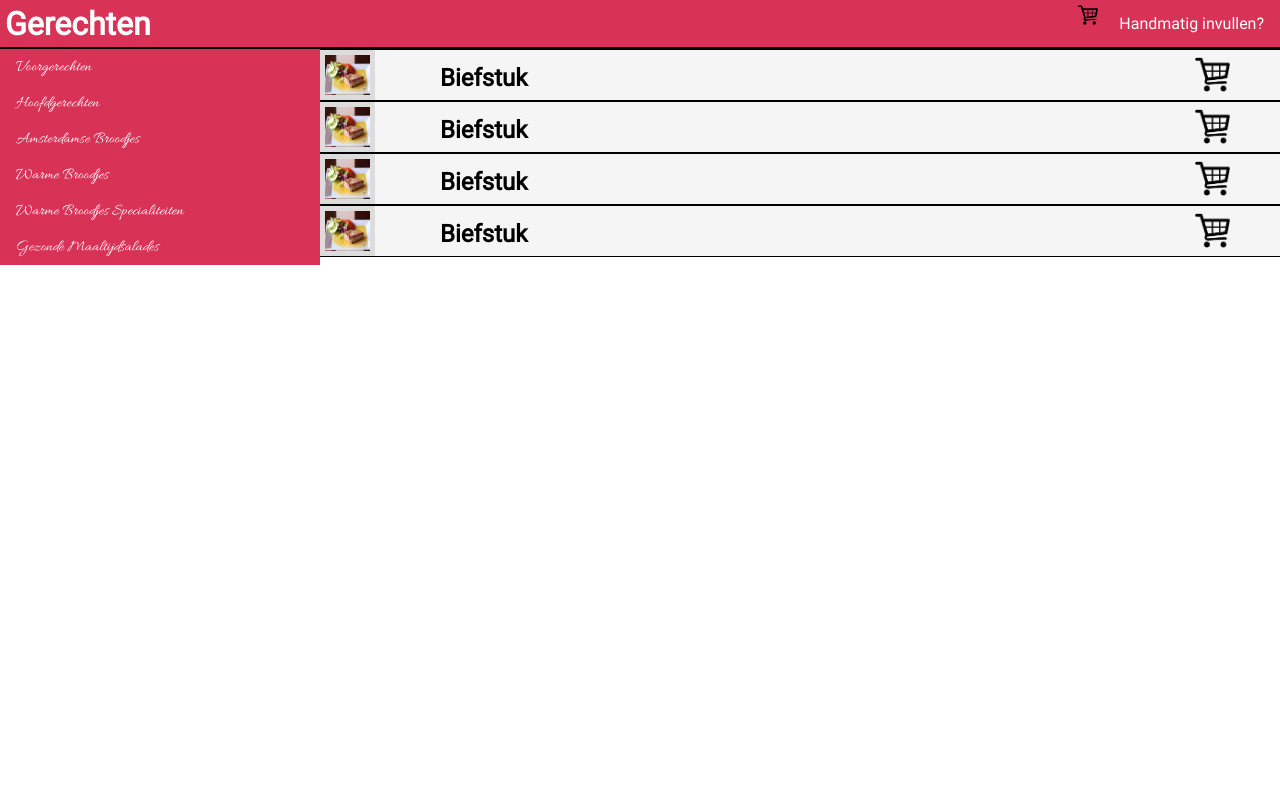
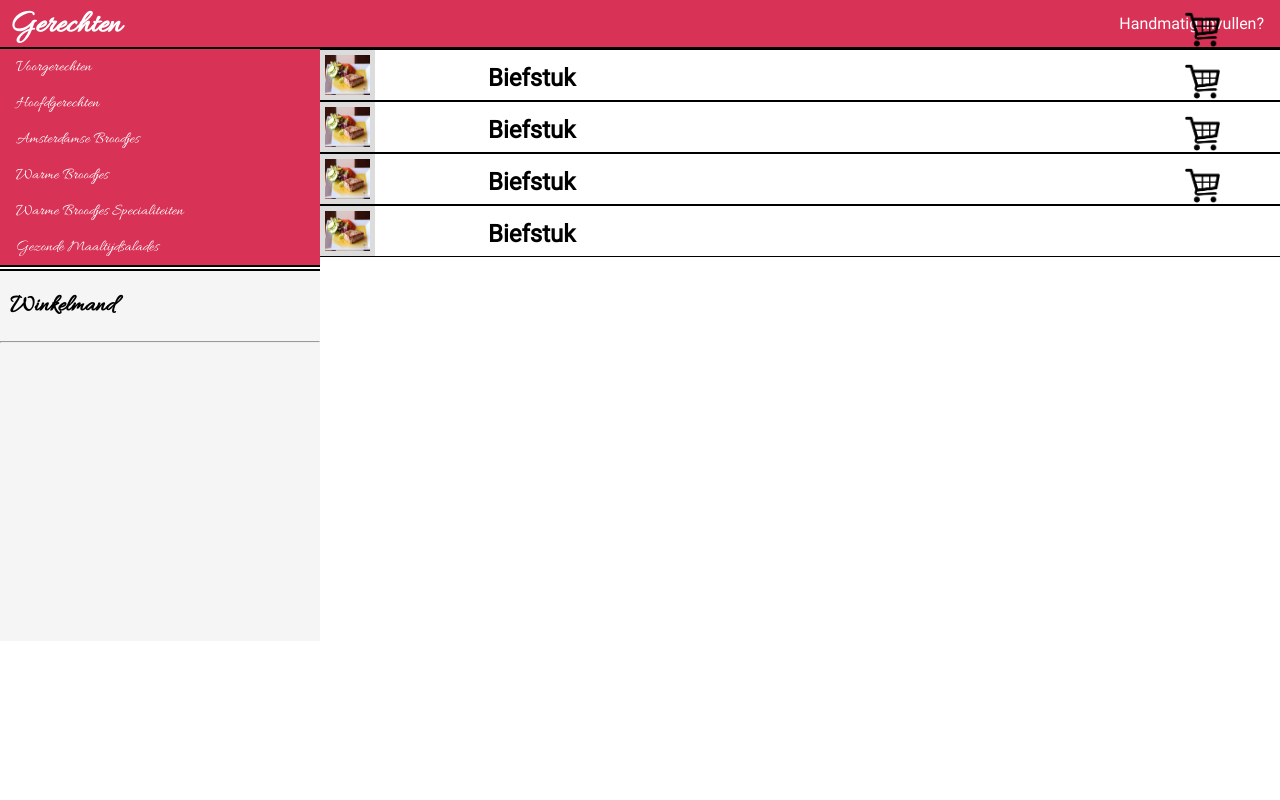
Before and after one commit to RowyDonker/Westpoort, a PHP site: page /?page=1 in a window 1280 px wide. Run offline with PHP 8.4, Linux system fonts and the light colour scheme.

Commit message:
commit message goes here

```diff
--- a/css/style.css
+++ b/css/style.css
@@ -22,14 +22,15 @@
 #Titel{
 position: absolute;
 color:white;
-float: left;
+font-family: Allura;
 margin-top: 5px;
-margin-left: 5px;
+margin-left: 10px;
 }
 #NAV{
     list-style-type: none;
     margin: 0;
     padding: 0;
+
     overflow: hidden;
     background-color: #d93257;
     border-bottom: solid black 2px;
@@ -61,9 +63,11 @@
     width:25%;
     font-size: 100%;
     cursor: pointer;
+    position: absolute;
     background-color: #d93257;
     float: left;
     font-family: Allura;
+    border-bottom: solid black 2px;
 }
 #NAV2 li{
 transition: 0.5s all;
@@ -89,7 +93,7 @@
 .FoodSelection{
 width: 75%;
 height: 50px;
-background-color: whitesmoke;
+background-color:white;
 float: right;
 border-bottom: 1px solid black;
 border-top: 1px solid black;
@@ -97,14 +101,14 @@
 }
 .FoodSelection:Hover{
 width: 75%;
-height: 150px;
+height: 170px;
 background-color:white;
 float: right;
 border-bottom: 2px solid black;
 transition: all 0.3s;
 }
 .CONTENT{
-margin-left: 5%;
+margin-left: 10%;
 margin-top: 3%;
 width: 75%;
 }
@@ -291,3 +314,37 @@
 cursor: pointer;
 transition: 1s;
 }
+#Winkelmand{
+    list-style-type: none;
+    margin: 0;
+    padding: 0;
+    width:25%;
+    font-size: 100%;
+    background-color: whitesmoke;
+    float: left;
+    margin-top: 220px;
+    height: 370px;
+    border-top: black 2px solid;
+    font-family: Allura;
+}
+#Winkelmand h2{
+margin-left: 10px;
+}
+
+@media (max-width: 70em){
+    .FoodSelection:Hover .Beschrijving{
+    font-size: 80%;
+    width: 50%;
+    }
+}
+@media (max-width: 50em){
+    .FoodSelection:Hover .CONTENT{
+left: 90px;
+}
+}
+@media (max-width: 75em){
+    .WinkelKar{
+    font-size: 80%;
+    margin-top:-85px;
+    }
+}
--- a/view/Handmatig.php
+++ b/view/Handmatig.php
@@ -1,5 +1,5 @@
 <body>
     <h2 id='UitlegHandmatigeInvulling'>Hier kunt uw handmatig de menulijst invullen en versturen.<br>
     Na invulling van menulijst,stuur naar.....</h2>
-    <img src="../Images/Etenmetnaam/appeltaart.jpg">
+    <img src="Images/Etenmetnaam/appeltaart.jpg">
 </body>
--- a/view/Nav.php
+++ b/view/Nav.php
@@ -1,7 +1,6 @@
  <ul id="NAV">
  <h1 id="Titel">Gerechten</h1>
    <li style="float:right"><a href="index.php?page=Handmatig">Handmatig invullen?</a></li>
-   <a href="index.php?page=Winkelmand"><img src="Images/shopping_cart_PNG37.png" id="WinkelKarNav"></a>
 </ul>
  <ul id="NAV2">
   <li><a href="index.php?page=Voorgerechten">Voorgerechten</a></li>
@@ -11,3 +10,7 @@
   <li><a href="index.php?page=WarmeBroodjesSpecial">Warme Broodjes Specialiteiten</a></li>
   <li><a href="index.php?page=GezondeMaaltijdsalades">Gezonde Maaltijdsalades</a></li>
 </ul>
+<div id="Winkelmand">
+<h2>Winkelmand</h2>
+<hr>
+</div>
--- a/view/Voorgerechten.php
+++ b/view/Voorgerechten.php
@@ -6,6 +6,7 @@
     <div class="CONTENT">
     <div class="GerechtTekst">
     <h2 class="GerechtNaam">Biefstuk</h2>
+    <h2 class="Prijs">$4.50</h2>
     <p class="Beschrijving">Beschrijving...bla bla blabla bla bla bla bla bla bla bla bla bla bla bla bla bla bla bla bla bla bla bla bla bla bla bla </p>
     </div>
      </div>
@@ -16,6 +17,7 @@
     <div class="CONTENT">
     <div class="GerechtTekst">
     <h2 class="GerechtNaam">Biefstuk</h2>
+    <h2 class="Prijs">$4.50</h2>
     <p class="Beschrijving">Beschrijving...bla bla blabla bla bla bla bla bla bla bla bla bla bla bla bla bla bla bla bla bla bla bla bla bla bla bla </p>
     </div>
      </div>
@@ -26,6 +28,7 @@
     <div class="CONTENT">
     <div class="GerechtTekst">
     <h2 class="GerechtNaam">Biefstuk</h2>
+    <h2 class="Prijs">$4.50</h2>
     <p class="Beschrijving">Beschrijving...bla bla blabla bla bla bla bla bla bla bla bla bla bla bla bla bla bla bla bla bla bla bla bla bla bla bla </p>
     </div>
      </div>
@@ -36,6 +39,7 @@
     <div class="CONTENT">
     <div class="GerechtTekst">
     <h2 class="GerechtNaam">Biefstuk</h2>
+    <h2 class="Prijs">$4.50</h2>
     <p class="Beschrijving">Beschrijving...bla bla blabla bla bla bla bla bla bla bla bla bla bla bla bla bla bla bla bla bla bla bla bla bla bla bla </p>
     </div>
      </div>
@@ -45,6 +49,7 @@
     <div class="CONTENT">
     <div class="GerechtTekst">
     <h2 class="GerechtNaam">Biefstuk</h2>
+    <h2 class="Prijs">$4.50</h2>
     <p class="Beschrijving">Beschrijving...bla bla blabla bla bla bla bla bla bla bla bla bla bla bla bla bla bla bla bla bla bla bla bla bla bla bla </p>
     </div>
      </div>
@@ -54,6 +59,7 @@
     <div class="CONTENT">
     <div class="GerechtTekst">
     <h2 class="GerechtNaam">Biefstuk</h2>
+    <h2 class="Prijs">$4.50</h2>
     <p class="Beschrijving">Beschrijving...bla bla blabla bla bla bla bla bla bla bla bla bla bla bla bla bla bla bla bla bla bla bla bla bla bla bla </p>
     </div>
      </div>
--- a/view/Winkelmand.php
+++ /dev/null
@@ -1,4 +0,0 @@
-<?php
-
-
-?>
--- a/view/includes.php
+++ b/view/includes.php
@@ -49,7 +49,6 @@
 	include "home.php";
 		break;
 }
-
 include "footer.php";
 
 
```
Also changed, not shown: other parts of css/style.css (+25 -5 lines).
